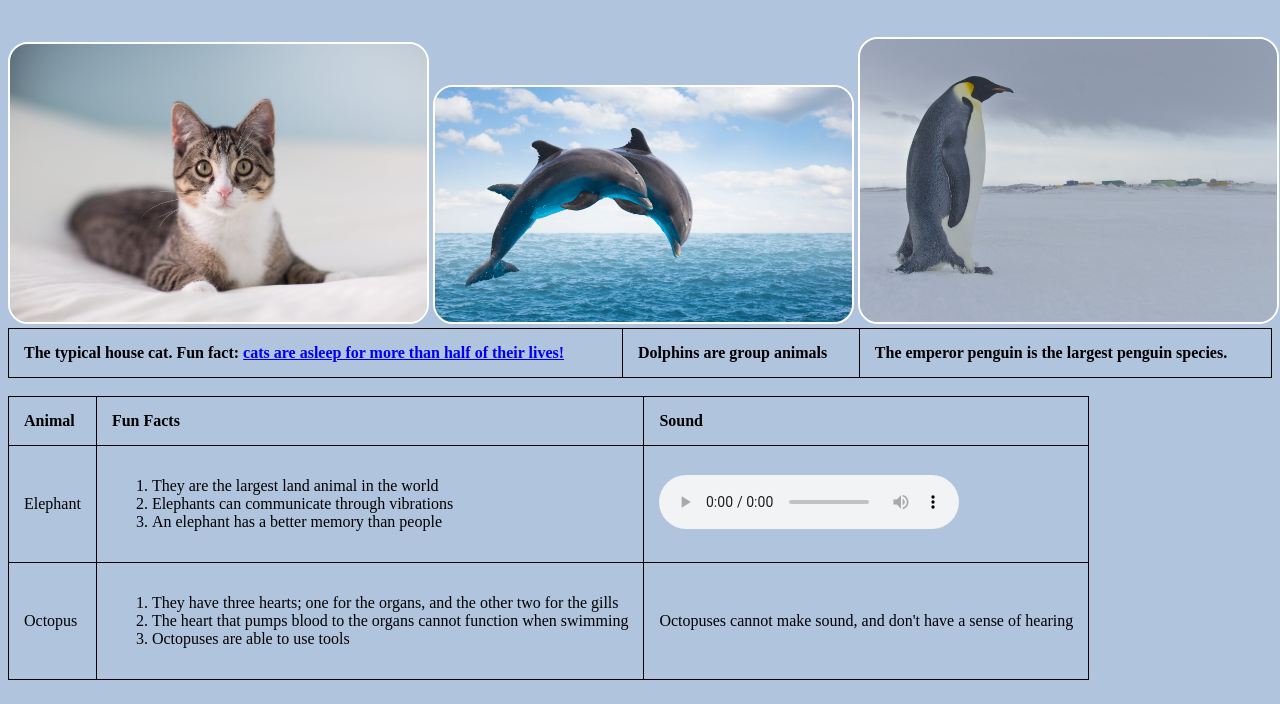
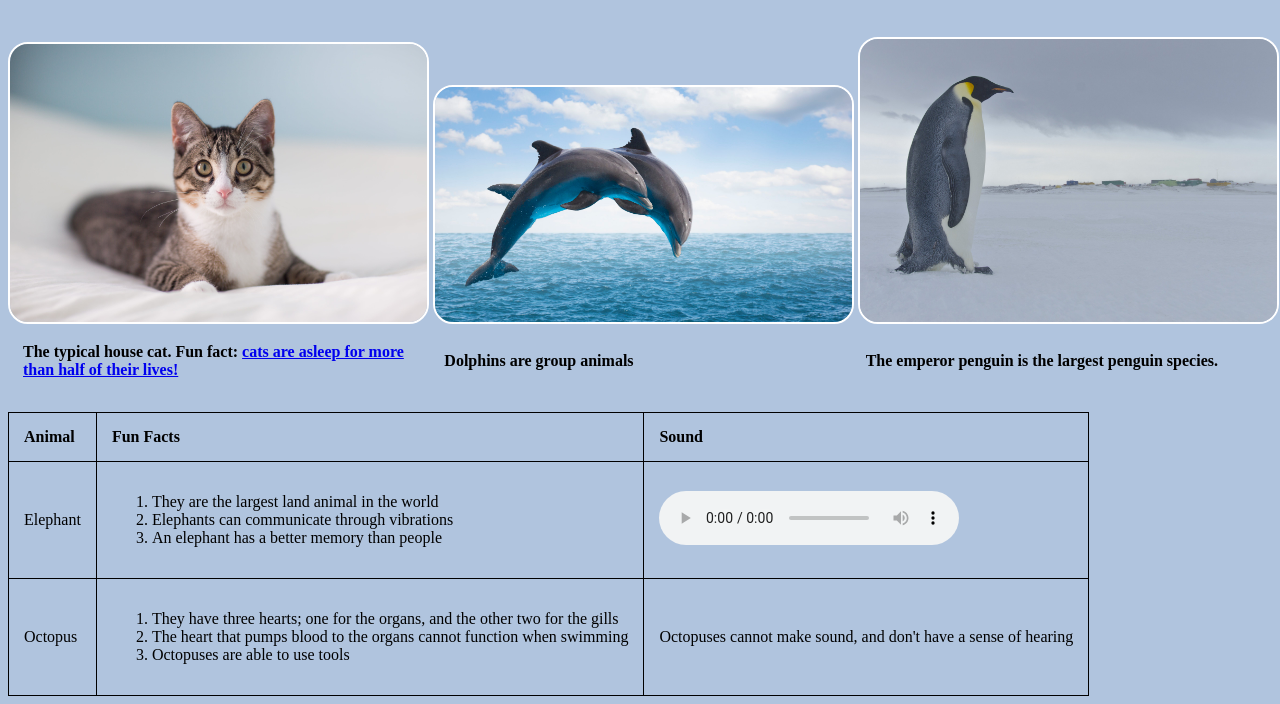
Before and after one commit to Ponmo/myweb, a plain HTML site: page index.html in a window 1280 px wide. Shown: the part 101-805 px from the top of the page. Drawn offline with Linux system fonts and the light colour scheme.

Commit message:
Update index.html

```diff
--- a/index.html
+++ b/index.html
@@ -14,9 +14,9 @@
     </div>
     <table class="table">
       <tr>
-        <th>The typical house cat. Fun fact: <a href="http://www.animalplanet.com/pets/normal-sleep-time-for-a-cat/#:~:text=While%20cats%20do%20spend%20at,even%20when%20they're%20dozing."> cats are asleep for more than half of their lives!</a></th>
-        <th>Dolphins are group animals</th>
-        <th>The emperor penguin is the largest penguin species.</th>
+        <th class="th">The typical house cat. Fun fact: <a href="http://www.animalplanet.com/pets/normal-sleep-time-for-a-cat/#:~:text=While%20cats%20do%20spend%20at,even%20when%20they're%20dozing."> cats are asleep for more than half of their lives!</a></th>
+        <th class="th">Dolphins are group animals</th>
+        <th class="th">The emperor penguin is the largest penguin species.</th>
       </tr>
     </table>
     <br>
```
